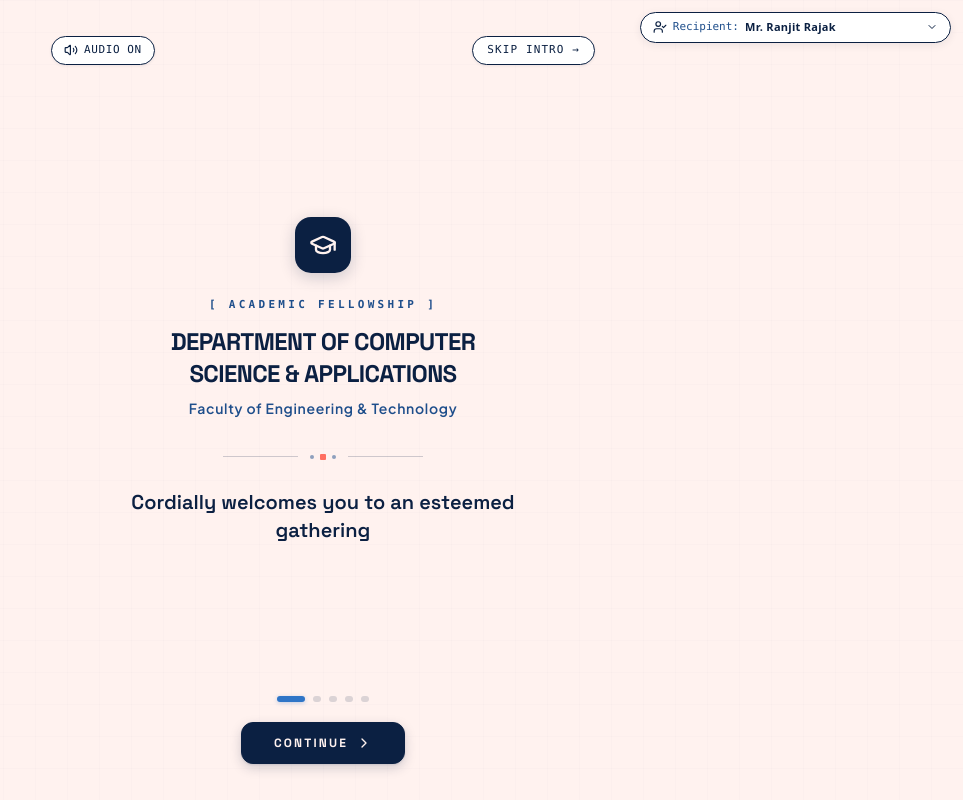
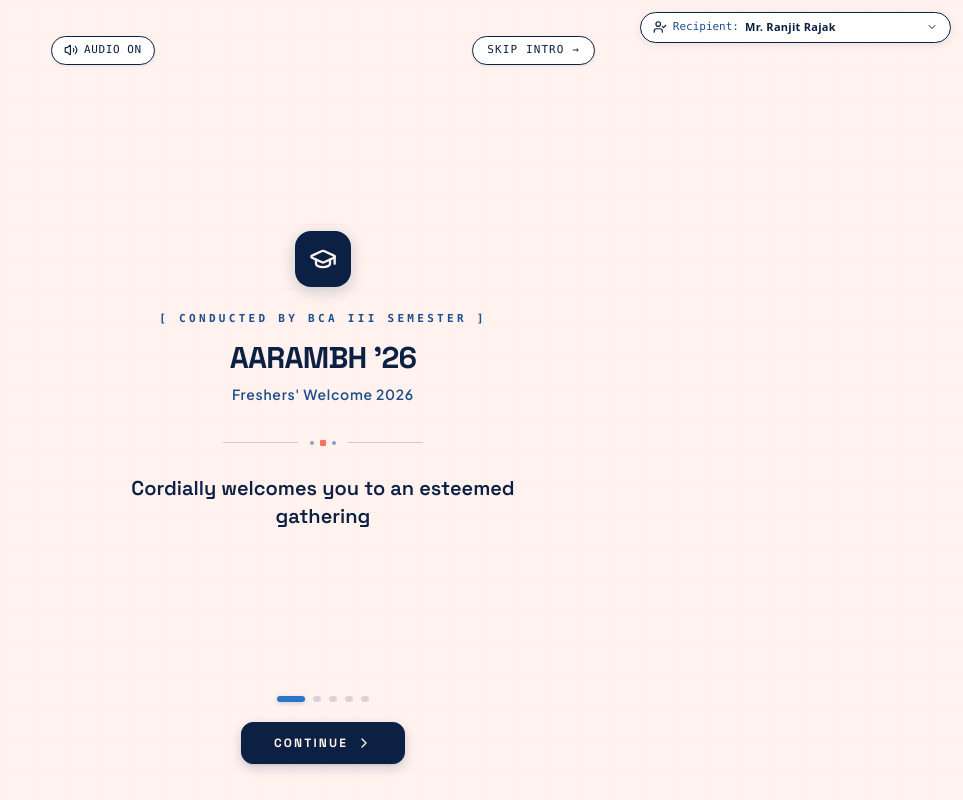
Before and after one commit to itsxmit1503/invitation, a Next.js app in the folder frontend/: page /invite/7xK92Lm in a window 1280 px wide. Shown: the whole page, without its empty margins (317-1280 px from the left). Built offline with nearby package versions, Linux system fonts and the light colour scheme.

Commit message:
Update final event details to AARAMBH '26, BCA III Semester, and correct Vidya Marskole

```diff
--- a/frontend/src/app/invite/[id]/page.tsx
+++ b/frontend/src/app/invite/[id]/page.tsx
@@ -21,10 +21,10 @@ export async function generateMetadata({ params }: InvitePageProps): Promise<Met
 
   return {
     title: `Special Invitation for ${invitation.recipientName} | ${invitation.eventName}`,
-    description: `A cordial invitation for ${invitation.recipientName} to grace ${invitation.eventName} - Freshers' Welcome Ceremony.`,
+    description: `A cordial invitation for ${invitation.recipientName} to grace ${invitation.eventName} - Freshers' Welcome 2026, Conducted by BCA III Semester.`,
     openGraph: {
       title: `Special Invitation for ${invitation.recipientName}`,
-      description: `You are cordially invited to ${invitation.eventName} - Freshers' Welcome Ceremony.`,
+      description: `You are cordially invited to ${invitation.eventName} - Freshers' Welcome 2026, Conducted by BCA III Semester.`,
     },
   };
 }
--- a/frontend/src/app/layout.tsx
+++ b/frontend/src/app/layout.tsx
@@ -15,8 +15,8 @@ const jakarta = Plus_Jakarta_Sans({
 });
 
 export const metadata: Metadata = {
-  title: "Faculty Invitation | Freshers' Welcome 2026",
-  description: "A personalized, modern academic invitation experience for distinguished faculty members.",
+  title: "AARAMBH '26 | Freshers' Welcome 2026",
+  description: "Special Invitation for AARAMBH '26 - Freshers' Welcome 2026, Conducted by BCA III Semester.",
 };
 
 export default function RootLayout({
--- a/frontend/src/components/celebration/AcceptCelebration.tsx
+++ b/frontend/src/components/celebration/AcceptCelebration.tsx
@@ -50,11 +50,11 @@ export default function AcceptCelebration({
 
   // Google Calendar URL generator
   const createGoogleCalendarLink = () => {
-    const title = encodeURIComponent(`${invitation.eventName} - Freshers' Welcome`);
+    const title = encodeURIComponent(`${invitation.eventName} - ${invitation.eventType || "Freshers' Welcome 2026"}`);
     const details = encodeURIComponent(
-      `Annual Freshers' Welcome Ceremony.\nGuest of Honor: ${invitation.recipientName}\nDepartment: ${invitation.department}`
+      `${invitation.eventType || "Freshers' Welcome 2026"}.\n${invitation.conductedBy || "Conducted by BCA III Semester"}\nGuest of Honor: ${invitation.recipientName}\nDepartment: ${invitation.department}`
     );
-    const location = encodeURIComponent(`${invitation.venue}, ${invitation.hallName || ""}`);
+    const location = encodeURIComponent(`${invitation.venue}`);
     return `https://calendar.google.com/calendar/render?action=TEMPLATE&text=${title}&details=${details}&location=${location}`;
   };
 
@@ -124,12 +124,12 @@ export default function AcceptCelebration({
               </span>
             </div>
 
-            <div className="grid grid-cols-3 gap-2 text-left">
+            <div className="grid grid-cols-2 sm:grid-cols-3 gap-2 text-left">
               <div className="flex items-start gap-1.5 sm:gap-2">
                 <Calendar className="w-3.5 h-3.5 text-[#1E4E8B] shrink-0 mt-0.5" />
                 <div className="min-w-0">
                   <p className="text-[9px] font-mono uppercase tracking-wider text-[#1E4E8B] font-bold">Date</p>
-                  <p className="text-[11px] sm:text-xs text-[#0B2042] font-semibold truncate">
+                  <p className="text-[11px] sm:text-xs text-[#0B2042] font-semibold leading-tight">
                     {invitation.eventDate}
                   </p>
                 </div>
@@ -139,17 +139,17 @@ export default function AcceptCelebration({
                 <Clock className="w-3.5 h-3.5 text-[#1E4E8B] shrink-0 mt-0.5" />
                 <div className="min-w-0">
                   <p className="text-[9px] font-mono uppercase tracking-wider text-[#1E4E8B] font-bold">Reporting</p>
-                  <p className="text-[11px] sm:text-xs text-[#0B2042] font-semibold truncate">
+                  <p className="text-[11px] sm:text-xs text-[#0B2042] font-semibold leading-tight">
                     {invitation.eventTime}
                   </p>
                 </div>
               </div>
 
-              <div className="flex items-start gap-1.5 sm:gap-2">
+              <div className="col-span-2 sm:col-span-1 flex items-start gap-1.5 sm:gap-2">
                 <MapPin className="w-3.5 h-3.5 text-[#1E4E8B] shrink-0 mt-0.5" />
                 <div className="min-w-0">
                   <p className="text-[9px] font-mono uppercase tracking-wider text-[#1E4E8B] font-bold">Venue</p>
-                  <p className="text-[11px] sm:text-xs text-[#0B2042] font-semibold truncate">
+                  <p className="text-[11px] sm:text-xs text-[#0B2042] font-semibold leading-tight break-words">
                     {invitation.venue}
                   </p>
                 </div>
@@ -220,7 +220,7 @@ export default function AcceptCelebration({
           <span className="w-1.5 h-1.5 rounded-full bg-[#FF6F61] shrink-0" />
           <span className="truncate">Arrangements for high-tea and commemorative memento have been noted.</span>
         </div>
-        <span className="hidden sm:inline text-[#1E4E8B] shrink-0 font-semibold">Batch of 2026</span>
+        <span className="hidden sm:inline text-[#1E4E8B] shrink-0 font-semibold">{invitation.conductedBy || "BCA III Semester"}</span>
       </footer>
     </motion.div>
   );
--- a/frontend/src/components/entrance/EntranceExperience.tsx
+++ b/frontend/src/components/entrance/EntranceExperience.tsx
@@ -98,15 +98,15 @@ export default function EntranceExperience({
               </div>
 
               <p className="text-[11px] font-mono uppercase tracking-[0.3em] text-[#1E4E8B] font-bold mb-3">
-                [ ACADEMIC FELLOWSHIP ]
+                [ {invitation.conductedBy || "Conducted by BCA III Semester"} ]
               </p>
 
-              <h2 className="font-display text-xl sm:text-2xl font-bold tracking-tight text-[#0B2042] uppercase max-w-sm mb-2">
-                {invitation.department}
+              <h2 className="font-display text-2xl sm:text-3xl font-extrabold tracking-tight text-[#0B2042] uppercase max-w-sm mb-2">
+                {invitation.eventName}
               </h2>
 
               <p className="text-sm font-body text-[#1E4E8B] font-semibold tracking-wider mb-6">
-                {invitation.universityName}
+                {invitation.eventType || "Freshers' Welcome 2026"}
               </p>
 
               <GoldDivider className="max-w-[200px]" />
@@ -159,21 +159,19 @@ export default function EntranceExperience({
               </div>
 
               <span className="text-xs font-mono uppercase tracking-[0.25em] text-[#1E4E8B] mb-2 font-bold">
-                ANNUAL WELCOMING CEREMONY
+                {invitation.eventType || "Freshers' Welcome 2026"}
               </span>
 
               <h1 className="font-display text-4xl sm:text-5xl lg:text-6xl text-[#0B2042] font-extrabold tracking-tight mb-3 uppercase">
                 {invitation.eventName}
               </h1>
 
-              {invitation.eventTheme && (
-                <p className="font-mono text-xs sm:text-sm uppercase tracking-[0.22em] text-[#1E4E8B] font-semibold mb-4">
-                  Theme: {invitation.eventTheme}
-                </p>
-              )}
+              <p className="font-mono text-xs sm:text-sm uppercase tracking-[0.22em] text-[#1E4E8B] font-semibold mb-4">
+                {invitation.conductedBy || "Conducted by BCA III Semester"}
+              </p>
 
               <p className="text-sm text-[#0B2042] max-w-sm leading-relaxed">
-                The Batch of 2026 seeks your blessings, guidance, and presence as they embark on this formative chapter.
+                The students seek your blessings, guidance, and presence as we celebrate this special beginning.
               </p>
             </motion.div>
           )}
--- a/frontend/src/components/invitation/MainInvitation.tsx
+++ b/frontend/src/components/invitation/MainInvitation.tsx
@@ -161,10 +161,10 @@ export default function MainInvitation({
           </div>
           <div>
             <span className="text-[10px] sm:text-[11px] font-mono uppercase tracking-[0.22em] text-[#0B2042] font-bold block leading-none">
-              {invitation.universityName}
+              {invitation.conductedBy || "Conducted by BCA III Semester"}
             </span>
             <span className="text-[9px] sm:text-[10px] text-[#1E4E8B] tracking-wider uppercase block font-semibold mt-0.5 leading-none">
-              {invitation.department}
+              {invitation.eventType || "Freshers' Welcome 2026"}
             </span>
           </div>
         </div>
@@ -172,7 +172,7 @@ export default function MainInvitation({
         <div className="flex items-center gap-2">
           <span className="hidden sm:inline-flex items-center gap-1.5 px-2.5 py-0.5 rounded-full academic-tag text-[9px] sm:text-[10px] font-mono uppercase tracking-[0.2em] font-semibold">
             <span className="w-1.5 h-1.5 rounded-full bg-[#2F75C7]" />
-            Official Convocation
+            Official Welcome
           </span>
           <h1 className="font-display text-xs sm:text-base lg:text-lg text-[#0B2042] font-extrabold tracking-tight uppercase">
             {invitation.eventName}
@@ -210,12 +210,12 @@ export default function MainInvitation({
 
           {/* Event Schedule & Venue Strip */}
           <section className="mt-2 rounded-xl academic-inset p-2 sm:p-2.5 border border-[#0B2042]/12 bg-[#FFF8F6] shrink-0">
-            <div className="grid grid-cols-3 gap-2 text-left">
+            <div className="grid grid-cols-2 sm:grid-cols-3 gap-2 text-left">
               <div className="flex items-start gap-1.5 sm:gap-2">
                 <Calendar className="w-3.5 h-3.5 text-[#1E4E8B] shrink-0 mt-0.5" />
                 <div className="min-w-0">
                   <p className="text-[9px] font-mono uppercase tracking-wider text-[#1E4E8B] font-bold">Date</p>
-                  <p className="text-[11px] sm:text-xs text-[#0B2042] font-semibold truncate">
+                  <p className="text-[11px] sm:text-xs text-[#0B2042] font-semibold leading-tight">
                     {invitation.eventDate}
                   </p>
                 </div>
@@ -225,17 +225,17 @@ export default function MainInvitation({
                 <Clock className="w-3.5 h-3.5 text-[#1E4E8B] shrink-0 mt-0.5" />
                 <div className="min-w-0">
                   <p className="text-[9px] font-mono uppercase tracking-wider text-[#1E4E8B] font-bold">Time</p>
-                  <p className="text-[11px] sm:text-xs text-[#0B2042] font-semibold truncate">
+                  <p className="text-[11px] sm:text-xs text-[#0B2042] font-semibold leading-tight">
                     {invitation.eventTime}
                   </p>
                 </div>
               </div>
 
-              <div className="flex items-start gap-1.5 sm:gap-2">
+              <div className="col-span-2 sm:col-span-1 flex items-start gap-1.5 sm:gap-2">
                 <MapPin className="w-3.5 h-3.5 text-[#1E4E8B] shrink-0 mt-0.5" />
                 <div className="min-w-0">
                   <p className="text-[9px] font-mono uppercase tracking-wider text-[#1E4E8B] font-bold">Venue</p>
-                  <p className="text-[11px] sm:text-xs text-[#0B2042] font-semibold truncate">
+                  <p className="text-[11px] sm:text-xs text-[#0B2042] font-semibold leading-tight break-words">
                     {invitation.venue}
                   </p>
                 </div>
--- a/frontend/src/data/mockInvitations.ts
+++ b/frontend/src/data/mockInvitations.ts
@@ -2,17 +2,18 @@ import { InvitationData } from "@/types/invitation";
 
 /**
  * Common event details shared across all faculty invitations.
- * Centralized here to avoid duplication.
+ * Centralized single source of truth for all components.
  */
 export const SHARED_EVENT_DETAILS = {
-  department: "Department of Computer Science & Applications",
-  universityName: "Faculty of Engineering & Technology",
   eventName: "AARAMBH '26",
-  eventTheme: "Echoes of Tomorrow",
-  eventDate: "Friday, 17th October 2026",
-  eventTime: "4:30 PM Onwards",
-  venue: "Main University Auditorium",
-  hallName: "Grand Amphitheatre, Block A",
+  eventType: "Freshers' Welcome 2026",
+  conductedBy: "Conducted by BCA III Semester",
+  department: "BCA III Semester",
+  universityName: "Conducted by BCA III Semester",
+  eventTheme: "Freshers' Welcome 2026",
+  eventDate: "Thursday, 1st October 2026",
+  eventTime: "11:00 AM to 04:00 PM Onwards",
+  venue: "Hotel Royal Palace, Rajghat Road, Tilli, Sagar",
   designation: "Honored Faculty Member",
 } as const;
 
@@ -42,7 +43,7 @@ export const FACULTY_RECIPIENTS: FacultyConfig[] = [
     recipientName: "Mr. Pangamban Sandesh Singh",
     honorific: "Respected Sir",
     personalNote:
-      "The organizing committee and the student community cordially invite you to be a part of our annual Freshers' Welcome. Your presence at the gathering would mean a great deal to all of us and add a profound sense of warmth to this milestone evening.",
+      "The organizing committee and the student community cordially invite you to be a part of our annual Freshers' Welcome. Your presence at the gathering would mean a great deal to all of us and add a profound sense of warmth to this milestone celebration.",
   },
   {
     slug: "kavita-sahu",
@@ -56,14 +57,14 @@ export const FACULTY_RECIPIENTS: FacultyConfig[] = [
     recipientName: "Mr. Abhishek Bansal",
     honorific: "Respected Sir",
     personalNote:
-      "We warmly invite you to grace the annual Freshers' Welcome as our honored guest. The commencement of a new academic session is a special occasion for our department, and celebrating this evening alongside you will be a genuine privilege for the entire batch.",
+      "We warmly invite you to grace the annual Freshers' Welcome as our honored guest. The commencement of a new academic session is a special occasion for our department, and celebrating this gathering alongside you will be a genuine privilege for the entire batch.",
   },
   {
     slug: "richa-pathak",
     recipientName: "Mrs. Richa Pathak",
     honorific: "Respected Ma'am",
     personalNote:
-      "On behalf of the students and organizing team, we humbly extend our cordial invitation to you for AARAMBH '26. Your presence would illuminate the auditorium and offer heartfelt encouragement to our freshers as they take their first steps into campus life.",
+      "On behalf of the students and organizing team, we humbly extend our cordial invitation to you for AARAMBH '26. Your presence would illuminate the gathering and offer heartfelt encouragement to our freshers as they take their first steps into campus life.",
   },
   {
     slug: "kamal-kant",
@@ -77,28 +78,28 @@ export const FACULTY_RECIPIENTS: FacultyConfig[] = [
     recipientName: "Miss. Anubha Prajapati",
     honorific: "Respected Ma'am",
     personalNote:
-      "With deep regard and enthusiasm, we cordially invite you to join us in welcoming the newest members of our university fraternity. Your presence at AARAMBH '26 will enrich the evening and provide meaningful inspiration to the incoming batch.",
+      "With deep regard and enthusiasm, we cordially invite you to join us in welcoming the newest members of our academic fraternity. Your presence at AARAMBH '26 will enrich the occasion and provide meaningful inspiration to the incoming batch.",
   },
   {
-    slug: "vidya-marksole",
-    recipientName: "Miss. Vidya Marksole",
+    slug: "vidya-marskole",
+    recipientName: "Miss. Vidya Marskole",
     honorific: "Respected Ma'am",
     personalNote:
-      "The student body extends a warm and respectful invitation for you to attend our annual Freshers' Welcome. As we gather to celebrate fresh beginnings and academic camaraderie, having you share this special evening with us would be our true honor.",
+      "The student body extends a warm and respectful invitation for you to attend our annual Freshers' Welcome. As we gather to celebrate fresh beginnings and academic camaraderie, having you share this special day with us would be our true honor.",
   },
   {
     slug: "shubham-maurya",
     recipientName: "Mr. Shubham Maurya",
     honorific: "Respected Sir",
     personalNote:
-      "We cordially invite you to grace AARAMBH '26 with your esteemed presence. The incoming students are embarking on an exciting academic chapter, and sharing this commemorative evening with you will leave an indelible mark on their campus memories.",
+      "We cordially invite you to grace AARAMBH '26 with your esteemed presence. The incoming students are embarking on an exciting academic chapter, and sharing this commemorative occasion with you will leave an indelible mark on their campus memories.",
   },
   {
     slug: "manas-ranjan-behera",
     recipientName: "Mr. Manas Ranjan Behera",
     honorific: "Respected Sir",
     personalNote:
-      "It would be our distinct honor to welcome you to the annual Freshers' Welcome celebration. Your gracious participation in the inaugural evening will bring immense encouragement to the students and mark the beginning of another promising academic year.",
+      "It would be our distinct honor to welcome you to the annual Freshers' Welcome celebration. Your gracious participation in the inaugural celebration will bring immense encouragement to the students and mark the beginning of another promising academic year.",
   },
   {
     slug: "suhana-singh",
@@ -119,7 +120,7 @@ export const FACULTY_RECIPIENTS: FacultyConfig[] = [
     recipientName: "Mr. Nitin Sir",
     honorific: "Respected Sir",
     personalNote:
-      "We respectfully invite you to grace our annual Freshers' Welcome ceremony. The students have organized this evening with great dedication, and having your blessing and presence in the auditorium will make the celebration truly special for all of us.",
+      "We respectfully invite you to grace our annual Freshers' Welcome ceremony. The students have organized this occasion with great dedication, and having your blessing and presence among us will make the celebration truly special for all of us.",
   },
   {
     slug: "rehan-gohar",
@@ -158,11 +159,12 @@ export const MOCK_INVITATIONS: Record<string, InvitationData> = FACULTY_RECIPIEN
       department: recipient.department || SHARED_EVENT_DETAILS.department,
       universityName: SHARED_EVENT_DETAILS.universityName,
       eventName: SHARED_EVENT_DETAILS.eventName,
+      eventType: SHARED_EVENT_DETAILS.eventType,
+      conductedBy: SHARED_EVENT_DETAILS.conductedBy,
       eventTheme: SHARED_EVENT_DETAILS.eventTheme,
       eventDate: SHARED_EVENT_DETAILS.eventDate,
       eventTime: SHARED_EVENT_DETAILS.eventTime,
       venue: SHARED_EVENT_DETAILS.venue,
-      hallName: SHARED_EVENT_DETAILS.hallName,
       personalNote: recipient.personalNote,
       accepted: false,
       rejectCount: 0,
@@ -173,12 +175,13 @@ export const MOCK_INVITATIONS: Record<string, InvitationData> = FACULTY_RECIPIEN
 );
 
 /**
- * Backward compatibility aliases for legacy demo IDs.
+ * Backward compatibility aliases for legacy demo IDs and previous slugs.
  */
 export const SLUG_ALIASES: Record<string, string> = {
   "7xk92lm": "ranjit-rajak",
   "9pq41za": "kavita-sahu",
   "default": "ranjit-rajak",
+  "vidya-marksole": "vidya-marskole",
 };
 
 /**
--- a/frontend/src/types/invitation.ts
+++ b/frontend/src/types/invitation.ts
@@ -6,6 +6,8 @@ export interface InvitationData {
   department: string;
   universityName: string;
   eventName: string;
+  eventType?: string;
+  conductedBy?: string;
   eventTheme?: string;
   eventDate: string;
   eventTime: string;
```
